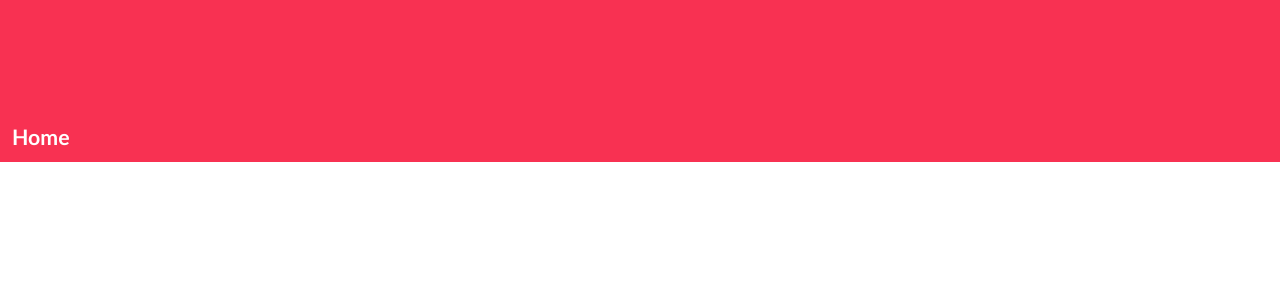
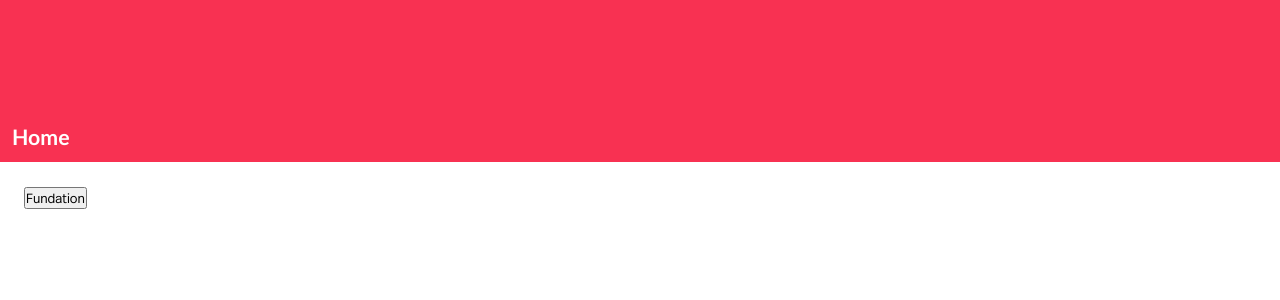
Before and after one commit to LucasSnSouza/Transport, a Vue app: page / in a window 1280 px wide. Shown: the top 300 px of the page. Built offline with nearby package versions, Linux system fonts and the light colour scheme.

Commit message:
fix / navigation

```diff
--- a/src/views/HomeView.vue
+++ b/src/views/HomeView.vue
@@ -2,6 +2,7 @@
 
     <div class="home-view-wrapper w-full h-full p-xlg">
 
+        <button @click="$router.push({ path: '/fundation' })">Fundation</button>
 
     </div>
 
```
